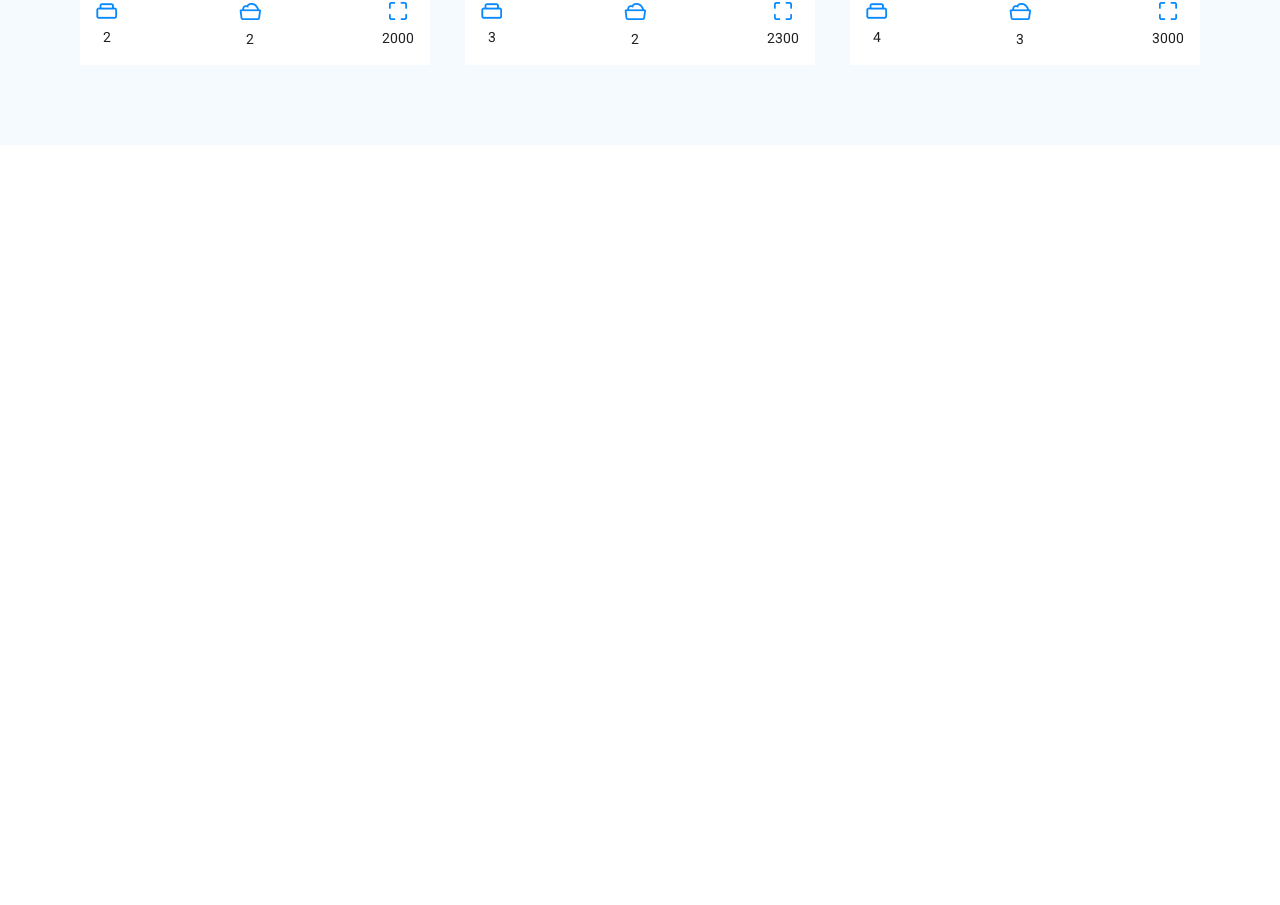
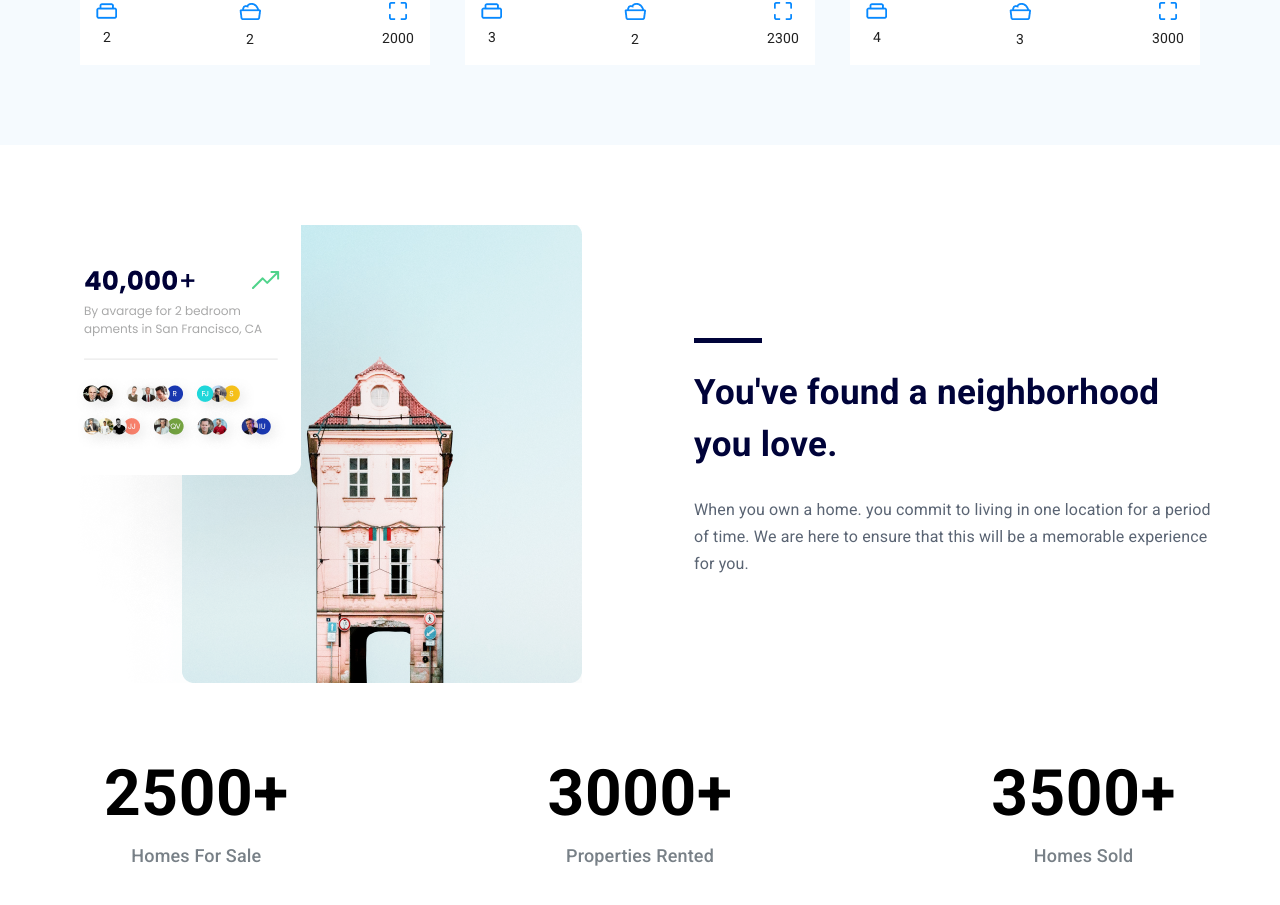
Before and after one commit to DevJaimeSantiago/Real-State-Web, a React (Vite) app: page / in a window 1280 px wide. Shown: the part 2209-3114 px from the top of the page. Before the commit the page ends 2354 px from the top, so only its background shows below. Built offline with nearby package versions, Linux system fonts and the light colour scheme.

Commit message:
Details Component Finallizado

```diff
--- a/src/App.jsx
+++ b/src/App.jsx
@@ -3,6 +3,7 @@ import Hero from "./Components/Hero";
 import Companies from "./Components/Companies";
 import Guide from "./Components/Guide";
 import Properties from "./Components/Properties";
+import Details from "./Components/Details";
 
 const App = () => {
 	return (
@@ -11,6 +12,7 @@ const App = () => {
 			<Companies />
 			<Guide />
 			<Properties />
+			<Details />
 		</>
 	);
 };
--- /dev/null
+++ b/src/Components/Details.jsx
@@ -0,0 +1,143 @@
+// Components - Material UI
+import houseCard from "../media/houseCard.png";
+
+// images
+import { Box, Container, Typography, styled } from "@mui/material";
+
+const Details = () => {
+	const CustomBox = styled(Box)(({ theme }) => ({
+		display: "flex",
+		gap: theme.spacing(10),
+		alignItems: "center",
+		[theme.breakpoints.down("md")]: {
+			flexDirection: "column",
+			textAlign: "center",
+		},
+	}));
+
+	const ImgContainer = styled(Box)(({ theme }) => ({
+		width: "100%",
+		[theme.breakpoints.down("md")]: {
+			display: "flex",
+			flexDirection: "column",
+			alignItems: "center",
+		},
+	}));
+
+	const LargeText = styled(Typography)(({ theme }) => ({
+		fontSize: "64px",
+		color: "#000",
+		fontWeight: "700",
+		[theme.breakpoints.down("md")]: {
+			fontSize: "32px",
+		},
+	}));
+
+	const SmallText = styled(Typography)(({ theme }) => ({
+		fontSize: "18px",
+		color: "#788087",
+		fontWeight: "500",
+		[theme.breakpoints.down("md")]: {
+			fontSize: "14px",
+		},
+	}));
+
+	const TextFlexBox = styled(Box)(({ theme }) => ({
+		marginTop: theme.spacing(7),
+		display: "flex",
+		justifyContent: "space-between",
+		padding: theme.spacing(0, 5, 0, 5),
+		[theme.breakpoints.down("sm")]: {
+			flexDirection: "column",
+			gap: theme.spacing(5),
+		},
+	}));
+
+	const Divider = styled("div")(({ theme }) => ({
+		width: "13%",
+		height: "5px",
+		backgroundColor: "#000339",
+		[theme.breakpoints.down("md")]: {
+			marginLeft: "auto",
+			marginRight: "auto",
+		},
+	}));
+	return (
+		<Box sx={{ py: 10 }}>
+			<Container>
+				<CustomBox>
+					<ImgContainer>
+						<img
+							src={houseCard}
+							alt="house"
+							style={{ maxWidth: "100%" }}
+						/>
+					</ImgContainer>
+
+					<Box>
+						<Divider />
+
+						<Typography
+							sx={{
+								fontSize: "35px",
+								color: "#000339",
+								fontWeight: "700",
+								my: 3,
+							}}
+						>
+							You've found a neighborhood you love.
+						</Typography>
+
+						<Typography
+							sx={{
+								fontSize: "16px",
+								color: "#5A6473",
+								lineHeight: "27px",
+							}}
+						>
+							When you own a home. you commit to living in one location for a
+							period of time. We are here to ensure that this will be a
+							memorable experience for you.
+						</Typography>
+					</Box>
+				</CustomBox>
+
+				<TextFlexBox>
+					<Box
+						sx={{
+							display: "flex",
+							flexDirection: "column",
+							alignItems: "center",
+						}}
+					>
+						<LargeText>2500+</LargeText>
+						<SmallText>Homes For Sale</SmallText>
+					</Box>
+
+					<Box
+						sx={{
+							display: "flex",
+							flexDirection: "column",
+							alignItems: "center",
+						}}
+					>
+						<LargeText>3000+</LargeText>
+						<SmallText>Properties Rented</SmallText>
+					</Box>
+
+					<Box
+						sx={{
+							display: "flex",
+							flexDirection: "column",
+							alignItems: "center",
+						}}
+					>
+						<LargeText>3500+</LargeText>
+						<SmallText>Homes Sold</SmallText>
+					</Box>
+				</TextFlexBox>
+			</Container>
+		</Box>
+	);
+};
+export default Details;
```
